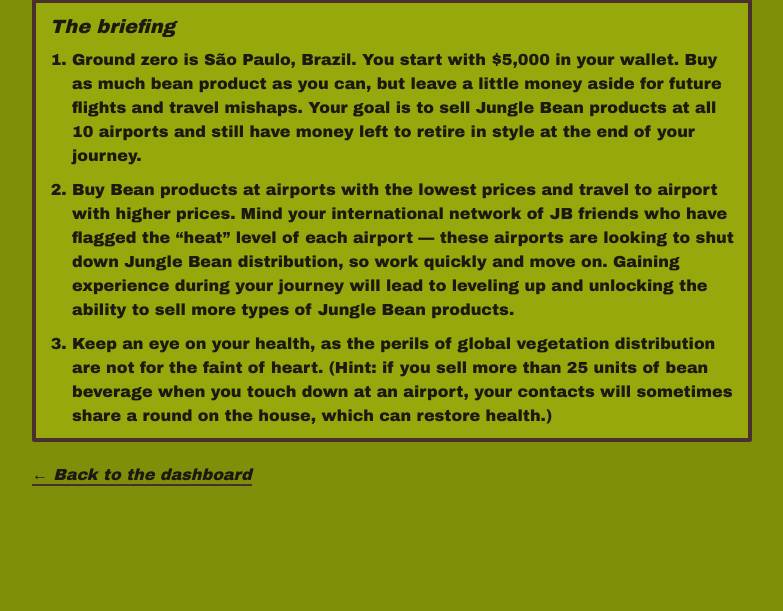
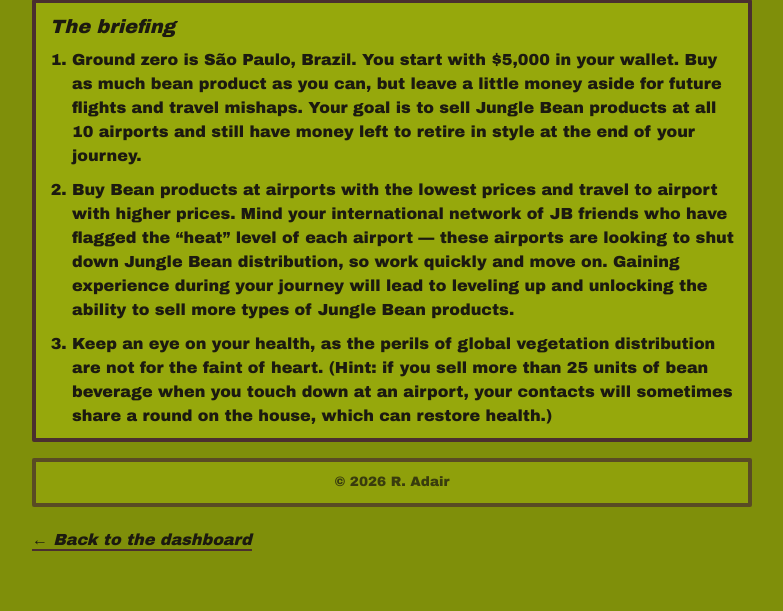
Before and after one commit to adairr/jungle-beans, a Flask app: page /about in a window 1280 px wide. Shown: the part 938-1549 px from the top of the page, without its empty margins (248-1031 px from the left). Before the commit the page ends 1424 px from the top, so only its background shows below. Run offline with Flask 3, Linux system fonts and the light colour scheme.

Commit message:
Add 2026 R. Adair credits to the Info page
Co-Authored-By: Claude Sonnet 5 <noreply@anthropic.com>

```diff
--- a/src/jungle_beans_game/static/css/about.css
+++ b/src/jungle_beans_game/static/css/about.css
@@ -52,6 +52,12 @@
 .about-panel ol li { margin-bottom: 10px; }
 .about-panel ol li:last-child { margin-bottom: 0; }
 
+.about-credits {
+  text-align: center;
+  font-size: 0.85rem;
+  opacity: 0.7;
+}
+
 .about-back {
   display: inline-block;
   margin-top: 8px;
--- a/src/jungle_beans_game/templates/about.html
+++ b/src/jungle_beans_game/templates/about.html
@@ -87,6 +87,10 @@
         </li>
       </ol>
     </div>
+    <div class="panel about-panel about-credits">
+      <p>&copy; 2026 R. Adair</p>
+    </div>
+
     <a class="about-back" href="{{ url_for('index') }}">&larr; Back to the dashboard</a>
   </div>
 </body>
```
